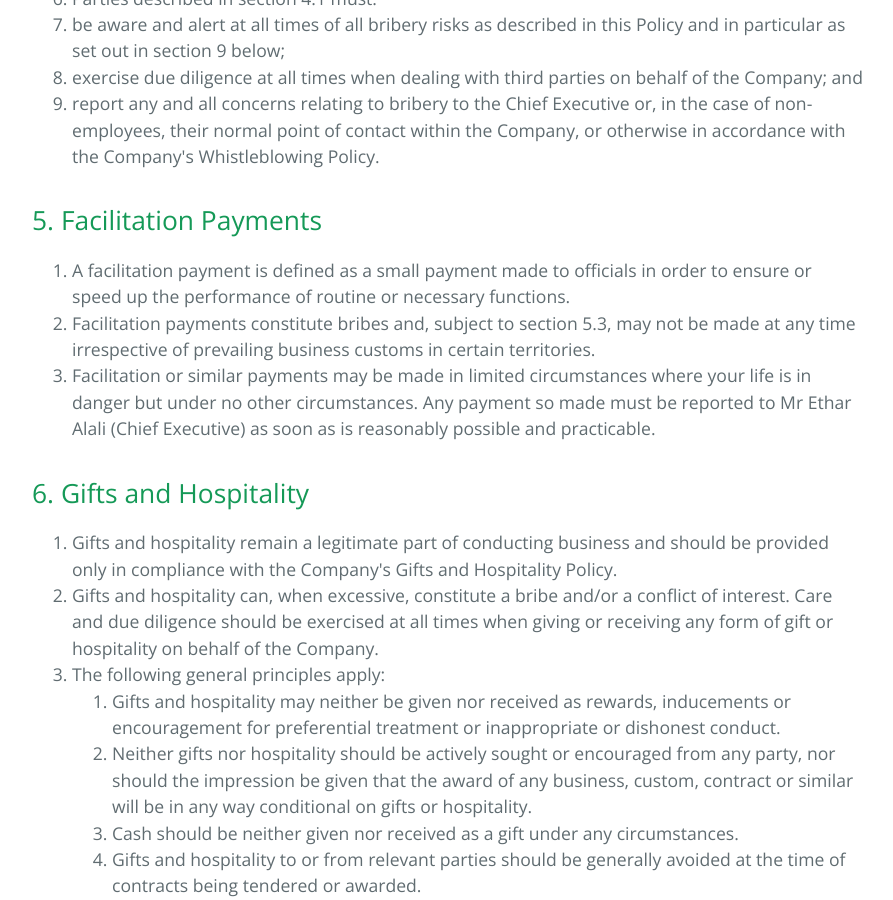
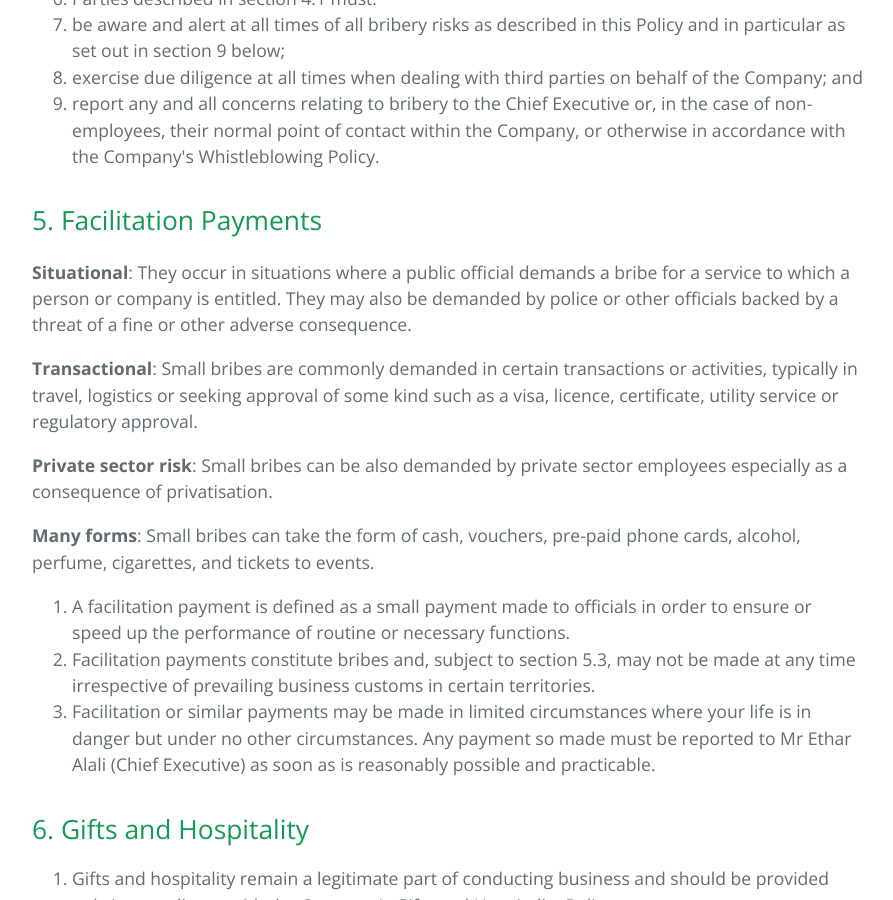
Before and after one commit to Axelisys/policies, a Jekyll site: the page built from anti-bribery_policy.md, in a window 1280 px wide and 900 px high, scrolled down 2100 px. Shown: the whole window, without its empty margins (192-1085 px from the left). Built offline with Jekyll 4.4.1, drawn with Linux system fonts in a browser that asks for light colours.

Commit message:
Update anti-bribery_policy.md

```diff
--- a/anti-bribery_policy.md
+++ b/anti-bribery_policy.md
@@ -40,6 +40,15 @@ permalink: /anti-bribery_policy
   3. report any and all concerns relating to bribery to the Chief Executive or, in the case of non-employees, their normal point of contact within the Company, or otherwise in accordance with the Company&#39;s Whistleblowing Policy.
 
 ## 5. Facilitation Payments
+
+**Situational**: They occur in situations where a public official demands a bribe for a service to which a person or company is entitled.  They may also be demanded by police or other officials backed by a threat of a fine or other adverse consequence.
+
+**Transactional**: Small bribes are commonly demanded in certain transactions or activities, typically in travel, logistics or seeking approval of some kind such as a visa, licence, certificate, utility service or regulatory approval.
+
+**Private sector risk**: Small bribes can be also demanded by private sector employees especially as a consequence of privatisation.
+
+**Many forms**: Small bribes can take the form of cash, vouchers, pre-paid phone cards, alcohol, perfume, cigarettes, and tickets to events.
+
 1. A facilitation payment is defined as a small payment made to officials in order to ensure or speed up the performance of routine or necessary functions.
 2. Facilitation payments constitute bribes and, subject to section 5.3, may not be made at any time irrespective of prevailing business customs in certain territories.
 3. Facilitation or similar payments may be made in limited circumstances where your life is in danger but under no other circumstances. Any payment so made must be reported to Mr Ethar Alali (Chief Executive) as soon as is reasonably possible and practicable.
```
